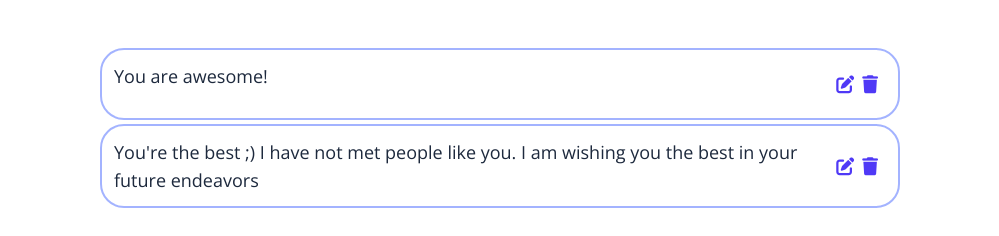
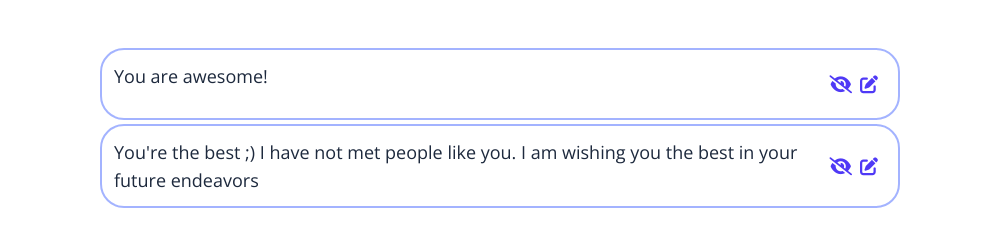
Before and after one commit to liangchow/full-stack-feedback, a Next.js app: page /dashboard in a window 1280 px wide. Shown: the part 583-819 px from the top of the page, without its empty margins (140-1139 px from the left). Built offline with nearby package versions, Linux system fonts and the light colour scheme.

Commit message:
Update Card.js

```diff
--- a/components/Card.js
+++ b/components/Card.js
@@ -9,10 +9,10 @@ export default function Card(props) {
         <li className='max-w-[800px] w-full mx-auto flex justify-between rounded-3xl p-3 border-2 border-solid border-indigo-300 '>
             {children}
             <div className={'flex p-2 gap-2 ' + (demo ? ' invisible' : '')}>
+                {/* Hide button */}
+                <button onClick={() => handleDeleteTodo(index)}><i className="fa-solid fa-eye-slash  text-indigo-600 hover:text-indigo-400"></i></button>
                 {/* Edit button */}
                 <button onClick={() => handleEditTodo(index)}><i className="fa-solid fa-pen-to-square text-indigo-600 hover:text-indigo-400"></i></button>
-                {/* Delete button */}
-                <button onClick={() => handleDeleteTodo(index)}><i className="fa-solid fa-trash  text-indigo-600 hover:text-indigo-400"></i></button>
             </div>
         </li>
     )
```
